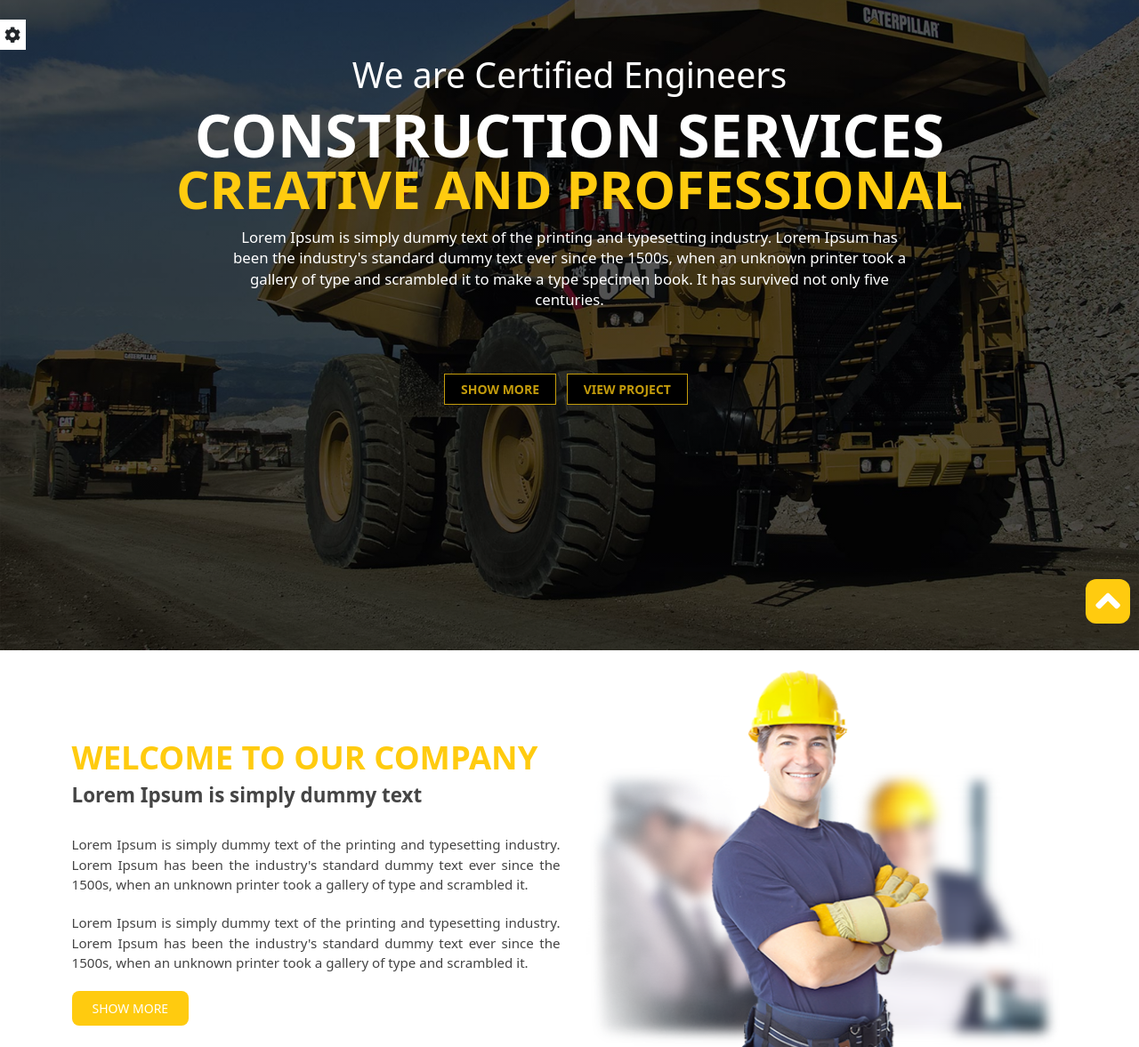
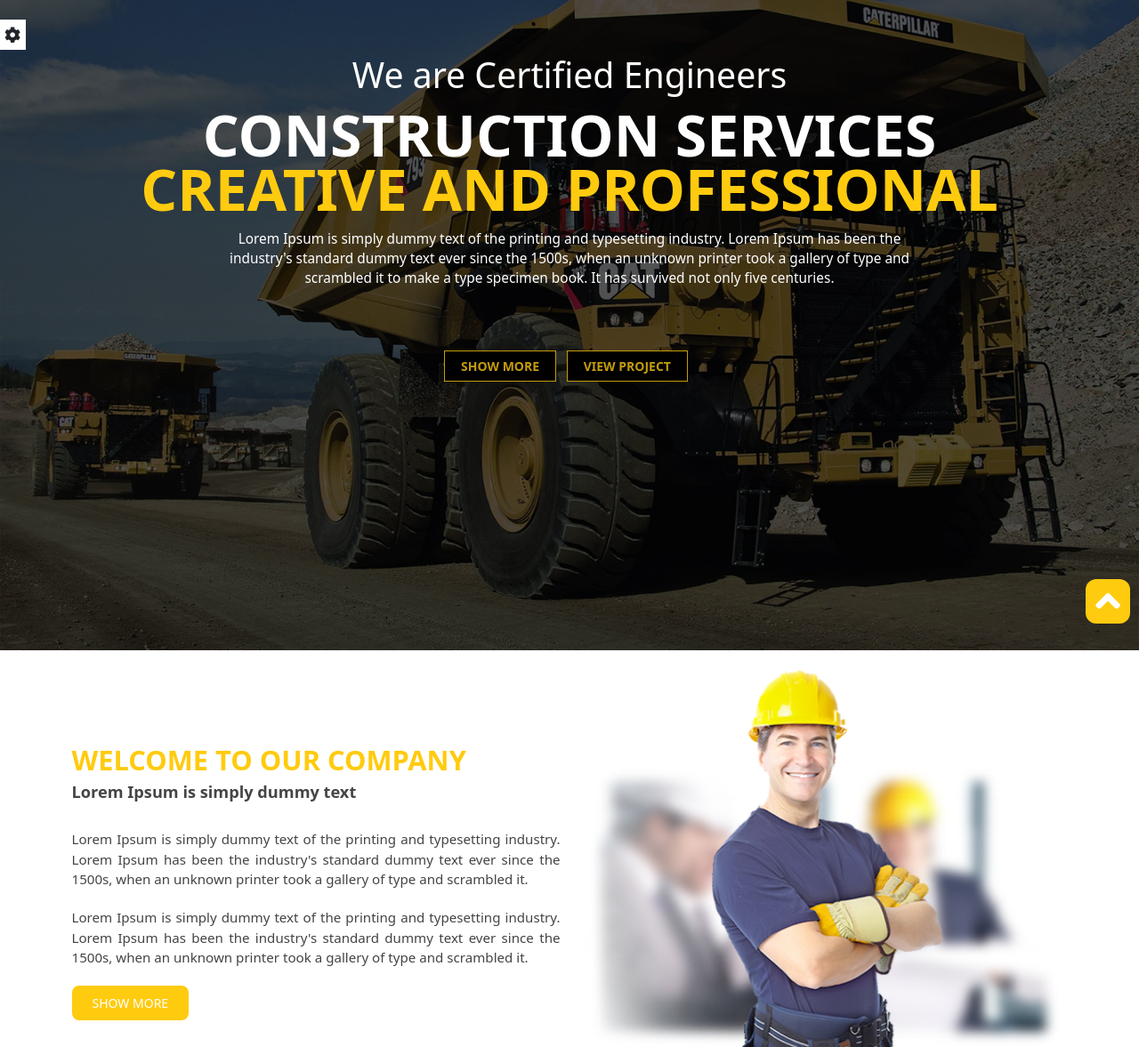
Before and after one commit to DinaAzZam/Construction, a plain HTML site: page index.html in a window 1280 px wide. Shown: the part 149-1326 px from the top of the page at 89% size. Drawn offline with nearby package versions, Linux system fonts and the light colour scheme.

Commit message:
BS5 Template

```diff
--- a/css/styles.css
+++ b/css/styles.css
@@ -243,27 +243,26 @@ img {
 }
 
 #home h3 {
-    font-size: 2.3rem;
-    font-weight: 400;
+    font-size: 1.8rem;
+    font-weight: 300;
 }
 
 #home h2 {
-    font-size: 4.15rem;
-    font-weight: 770;
+    font-size: 2rem;
+    font-weight: 500;
     margin: 0;
     padding: 0;
-    line-height: 0.95;
+    line-height: 1.4;
 }
 
 #home h2:last-of-type {
     color: var(--main-color);
-    font-size: 4.22rem;
 }
 
 #home .main {
     max-width: 788px;
     margin: 15px auto 50px;
-    font-size: 1.2rem;
+    font-size: 1.1rem;
     line-height: 1.4;
 }
 
@@ -282,6 +281,7 @@ img {
 /* Start About Section */
 #about .row {
     flex-direction: column;
+    padding-bottom: 20px;
 }
 
 #about .col {
@@ -307,13 +307,13 @@ img {
 
 #about h2 {
     color: var(--main-color);
-    font-size: 2rem;
-    font-weight: 800;
+    font-weight: 700;
+    font-size: 1.7rem;
 }
 
 #about h3 {
     font-weight: 700;
-    font-size: 1.6rem;
+    font-size: 1.3rem;
     margin-bottom: 30px;
     color: #454545
 }
@@ -387,7 +387,6 @@ img {
         transform: scale(1, 1);
     }
 }
-
 
 #features h3 {
     color: var(--main-color);
@@ -741,6 +740,16 @@ form .form-control:focus {
 }
 /* Medium devices (tablets, 768px and up) */
 @media (min-width: 768px) {
+    #home h3 {
+        font-size: 2.5rem;
+        font-weight: 400;
+    }
+
+    #home h2 {
+        font-size: 3rem;
+        line-height: 0.95;
+    }
+
     #about .row {
         flex-direction: row-reverse;
         padding-top: 15px;
@@ -776,11 +785,13 @@ form .form-control:focus {
     }
 
     #home h2 {
-        font-size: 4.7rem;
+        font-size: 4.6rem;
+        font-weight: 770;
     }
 
     #about h2 {
-        font-size: 2.6rem;
+        font-size: 2.2rem;
+        font-weight: 800;
     }
 
     #features {
```
